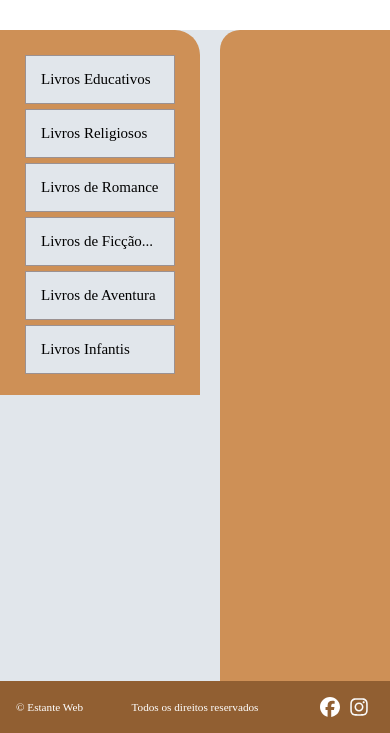
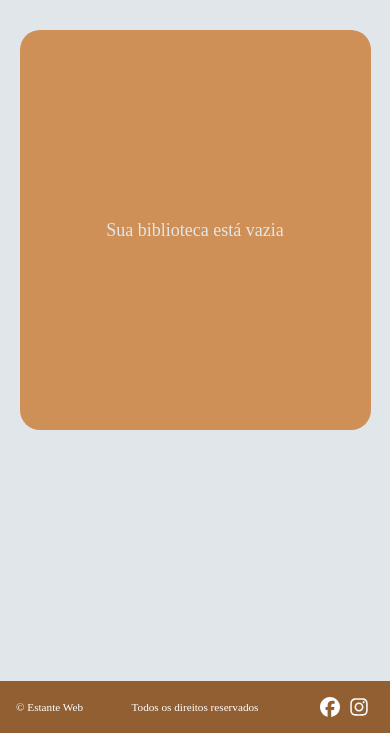
Before and after one commit to Ellenylce/Estudo_Full_Stack_Estante_Web, a PHP site: page /views/favoritos.html in a window 390 px wide; the page is wider, and only the part inside the window is pictured. Shown: the part 111-844 px from the top of that part. Run offline with PHP 8.4, Linux system fonts and the light colour scheme.

Commit message:
terminei as resposividades nas páginas

```diff
--- a/css/style.css
+++ b/css/style.css
@@ -206,6 +206,18 @@ footer{
     margin-top: 30px;
     padding:0;
 }
+/* .barra_menu_categoria{
+
+    display:flex;
+    align-items: center;
+    height: 100%;
+    margin-top: 30px;
+    padding:0;
+} */
+
+.menu-categorias{
+    display:none;
+}
 
 .barra_Lateral{
     background-color:var(--secundaria);
@@ -239,16 +251,18 @@ footer{
 
 .box_books{
     background-color: var(--secundaria);
-    margin-left: 220px; /*ajustar a margem a esquerda */
-    width: 1100px; /*estudar e por responsividades aqui*/
-    margin-right: 50px; /*ajustar a margem a direita */
+    margin-left: 220px; /*ajustar a margem a esquerda*/
+    /* width: 1100px; estudar e por responsividades aqui */
+    width: 100%;
+    margin-right: 20px; /*ajustar a margem a direita */
     display:flex;
     justify-content:center;
-    height: 100%;
+    height: 400px;
     color: var(--terciaria);
     align-items:center;
-    border-top-left-radius: 20px;
-    border-top-right-radius: 20px;
+    border-radius:20px;
+    /* border-top-left-radius: 20px;
+    border-top-right-radius: 20px; */
 }
 
 .text_biblioteca_vazia{
@@ -448,7 +462,6 @@ a:hover {
 }
 
 .upload_livro{
-
     background-color: #9b9191;
     /* padding:10px; */
     width: 136px;
@@ -475,7 +488,6 @@ a:hover {
 
 .upload_livro input {
     display:none;
-
 }
 
 .livro_input{
@@ -512,8 +524,6 @@ a:hover {
    padding: 10px;
    margin:0px;
    background-color: var(--primaria);
-   /* border-radius: 5px; */
-
 }
 
 .buttoes_vertical{ /*DEPOIS MUDO ISSO PARA ALINHAR VERTICAL*/
@@ -548,8 +558,6 @@ a:hover {
     background-color: var(--secundaria);
     max-width: 500px;
     min-width: 100px;
-
-    /* width:100%; */
     display:flex;
     align-items: center;
 
@@ -558,23 +566,15 @@ a:hover {
    display:flex;
    flex-direction: column;
    width: 300px;
-   /* background-color:aqua; */
+
 
 }
-/* .alinhar_coluna_esquerda img{
-    display:flex;
 
-} */
 .alinhar_coluna_esquerda p{
     margin-bottom:30px;
 
 }
-/* .alinhar_coluna_esquerda{
-    display:flex;
-    height: 100%;
-    /* align-items: center;
 
-} */
 .botao_container{
     display: flex;
     justify-content: space-evenly;
@@ -923,4 +923,18 @@ a:hover {
     width: 50%;
     font-size:12px;
    }
+/* --- LIVROS FAVORITOS ----- */
+  .barra_Lateral{
+    Display:none;
+  }
+  .box_books{
+    max-width: 90%;
+    margin: 0 auto; /* Centraliza a caixa no viewport */
+    margin-bottom: 25px;
+  }
+
+  .menu-categorias{
+    display:flex;
+    background-color:#9b9191;
+ }
 }
--- a/views/favoritos.html
+++ b/views/favoritos.html
@@ -38,7 +38,14 @@
         <a href="login.html">Login</a>
     </nav>
 
-    <main class="alinhar_barra_Lateral"> <!--principal-->
+    <main>
+    <!-- <div class="barra_menu_categoria">
+        <button class="menu-categorias">
+            <img src="../imgs/seta_more.svg" alt="Menu_categorias" width="30" height="30">
+        </button>
+    </div> -->
+
+    <section class="alinhar_barra_Lateral"> <!--principal-->
         <div class="barra_Lateral">
             <div class="block_categorias"><a href="#Livros Educativos">Livros Educativos</a></div>
             <div class="block_categorias"><a href="#Livros Religiosos">Livros Religiosos</a></div>
@@ -46,17 +53,21 @@
             <div class="block_categorias"><a href="#Livros de Ficcao Cientifica..">Livros de Ficção...</a></div>
             <div class="block_categorias"><a href="#Livros de aventura">Livros de Aventura</a></div>
             <div class="block_categorias"><a href="#Livros Infantis">Livros Infantis</a></div>
+
         </div>
-        <div > <!--contem o box books-->
-            <div class="box_books">
+
+
+
+        <!-- <div > contem o box books -->
+            <section class="box_books">
                 <div class="centralizar_icone_mais">
                     <p class="text_biblioteca_vazia">Sua biblioteca está vazia
                         <!-- <a href="#Adicionar_livros" ><img src="../imgs/icone_mais.svg" alt="Adicionar Livros" width="50" height="50"></a>Sua biblioteca está vazia</a> -->
                     </p>
                 </div>
-            </div>
-        </div>
-
+            </section>
+        <!-- </div>  -->
+    </section>
     </main>
 
     <footer>
```
Also changed, not shown: imgs/seta_more.svg (added).
